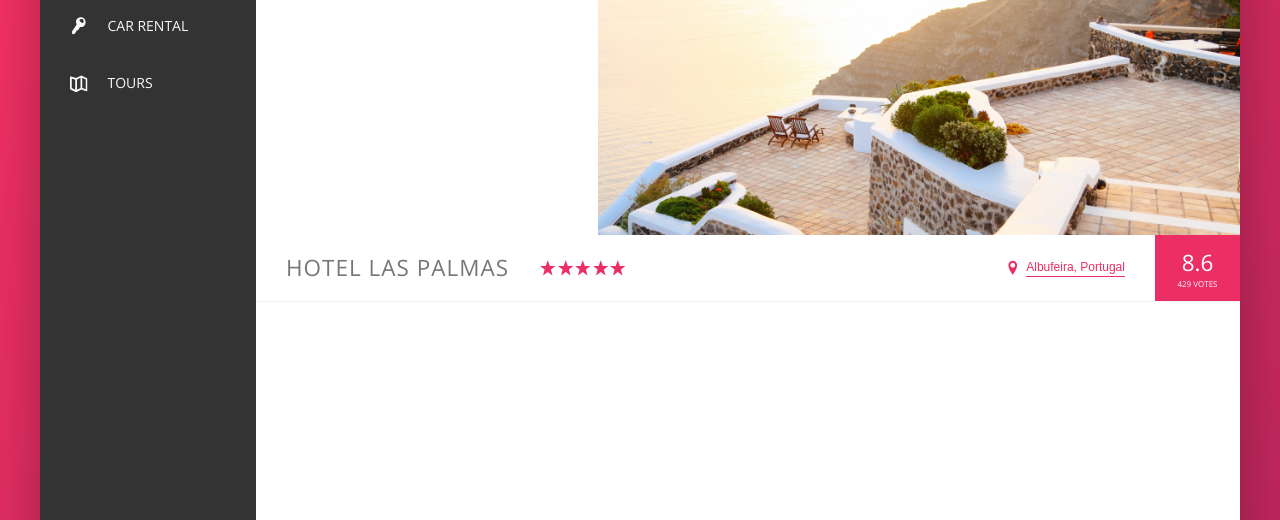
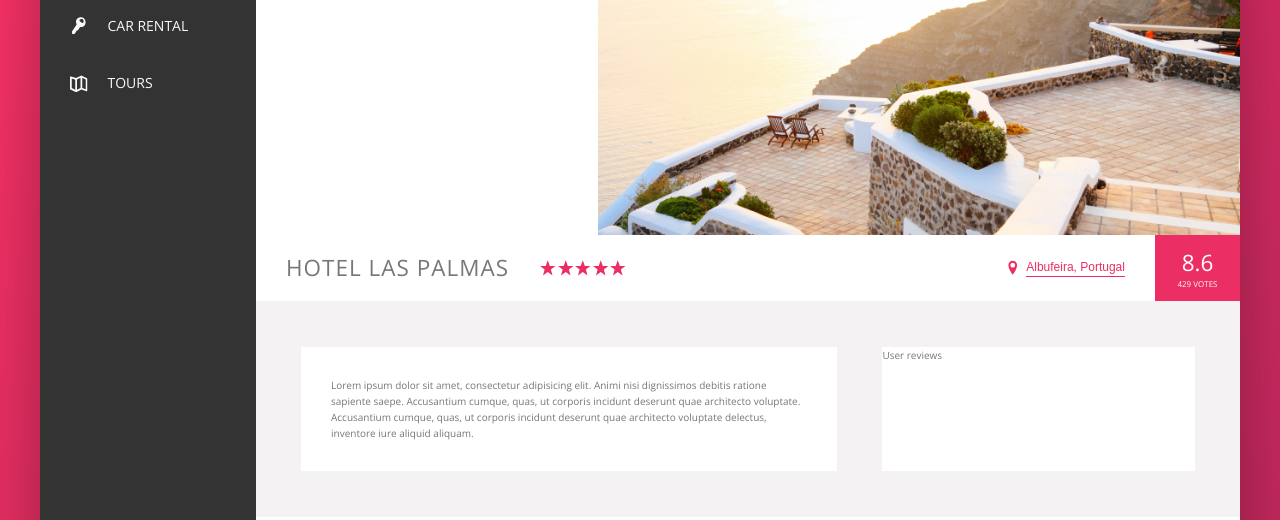
Before and after one commit to MariaKavtysh/Trillo, a website: page index.html in a window 1280 px wide. Shown: the part 300-820 px from the top of the page. Drawn offline with nearby package versions, Linux system fonts and the light colour scheme.

Commit message:
started the details section
also created variables for the bottom line and shadow-box-light

```diff
--- a/index.html
+++ b/index.html
@@ -143,6 +143,23 @@
               <div class="overview__rating-count">429 votes</div>
             </div>
           </div>
+
+          <div class="details">
+            <div class="description">
+              <p class="description__paragraph paragraph">
+                Lorem ipsum dolor sit amet, consectetur adipisicing elit. Animi
+                nisi dignissimos debitis ratione sapiente saepe. Accusantium
+                cumque, quas, ut corporis incidunt deserunt quae architecto
+                voluptate.
+              </p>
+
+              <p class="description__paragraph paragraph">
+                Accusantium cumque, quas, ut corporis incidunt deserunt quae
+                architecto voluptate delectus, inventore iure aliquid aliquam.
+              </p>
+            </div>
+            <div class="user-reviews">User reviews</div>
+          </div>
         </main>
       </div>
     </div>
--- a/sass/components/_hotel-view.scss
+++ b/sass/components/_hotel-view.scss
@@ -15,7 +15,7 @@
 .overview {
   display: flex;
   align-items: center;
-  border-bottom: 1px solid var(--color-grey-light-2);
+  border-bottom: var(--line);
 
   &__heading {
     text-transform: uppercase;
@@ -107,3 +107,5 @@
     box-shadow: none;
   }
 }
+
+// DESCRIPTION //
--- a/sass/globals/_base.scss
+++ b/sass/globals/_base.scss
@@ -30,6 +30,9 @@ Grey dark 3: #999
   --color-grey-dark-3: #999;
 
   --shadow-dark: 0 2rem 6rem rgba(0, 0, 0, 0.3);
+  --shadow-light: 0 2 5rem rgba(0, 0, 0, 0.06);
+
+  --line: 1px solid var(--color-grey-light-2);
 }
 
 * {
--- a/sass/globals/_layout.scss
+++ b/sass/globals/_layout.scss
@@ -11,7 +11,7 @@
   font-size: 1.4rem;
   height: 7rem;
   background-color: #fff;
-  border-bottom: 1px solid var(--color-grey-light-2);
+  border-bottom: var(--line);
 
   display: flex;
   justify-content: space-between;
@@ -36,3 +36,23 @@
   flex: 1;
   height: 80rem;
 }
+
+.details {
+  background-color: var(--color-grey-light-2);
+  padding: 4.5rem;
+  display: flex;
+  border-bottom: var(--line);
+}
+
+.description {
+  background-color: #fff;
+  flex: 0 0 60%;
+  margin-right: 4.5rem;
+  padding: 3rem;
+  box-shadow: var(--shadow-light);
+}
+
+.user-reviews {
+  background-color: #fff;
+  flex: 1;
+}
```
Also changed, not shown: css/main.css, 1 other file.
